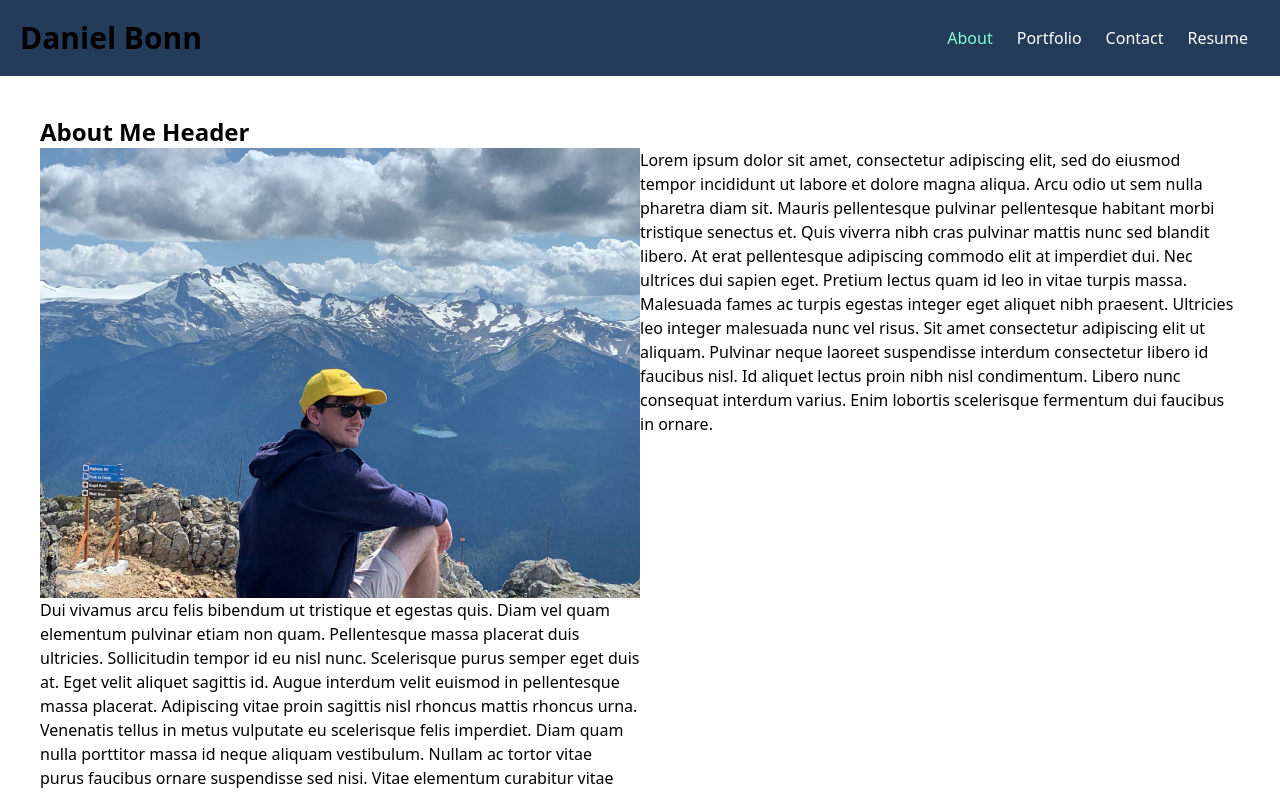
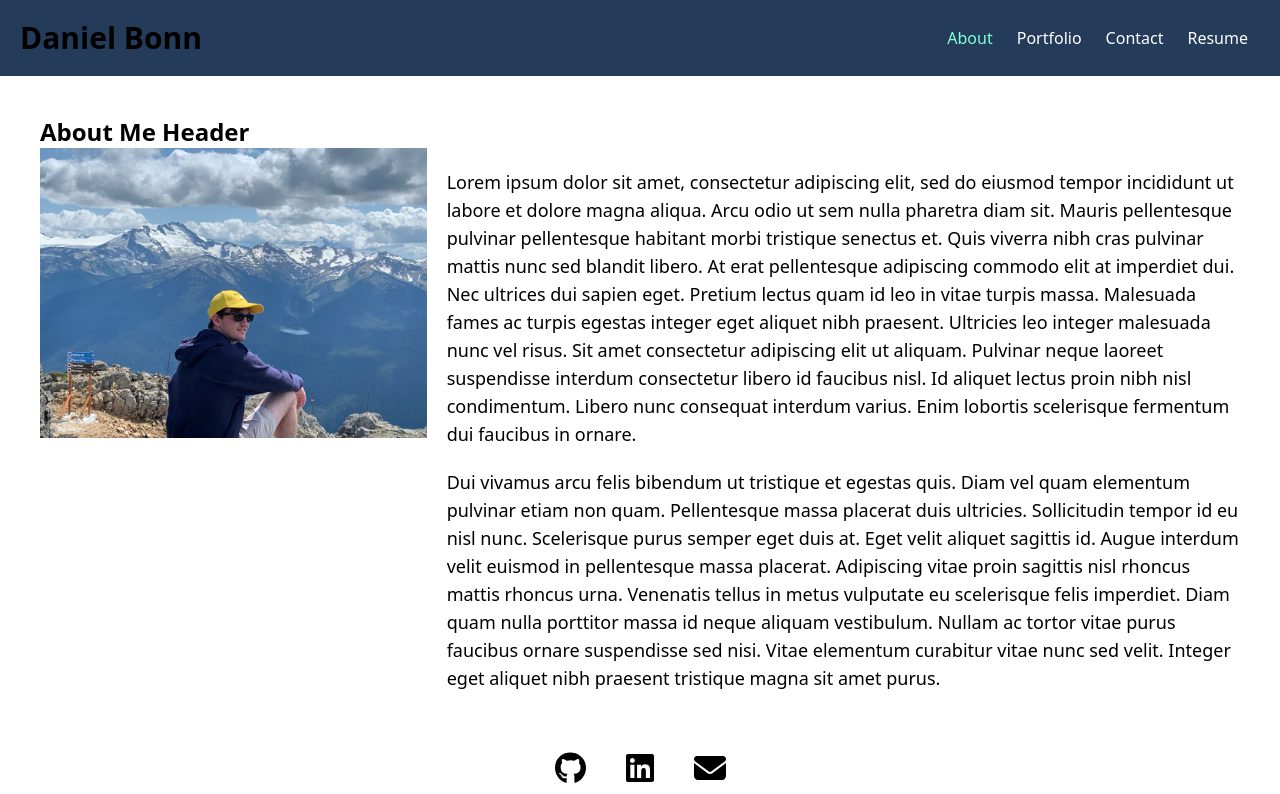
Before and after one commit to DanielTBonn/react-portfolio, a React (Vite) app: page / in a window 1280 px wide. Shown: the top 794 px of the page. Built offline with nearby package versions, Linux system fonts and the light colour scheme.

Commit message:
added a little bit of styling to the about-me section

```diff
--- a/src/components/pages/about.jsx
+++ b/src/components/pages/about.jsx
@@ -2,12 +2,14 @@
     return (
         <div className="m-5 p-5 about-section ">
             <h2 className="font-bold text-2xl about-header">About Me Header</h2>
-            <div className="about-body grid grid-cols-2 grid-rows-2">
-                <div className="">
+            <div className="about-body grid grid-cols-3 gap-5">
+                <div className="col-span-1 max-w-lg">
                     <img src="/public/assets/images/mountainpfp.jpeg"></img>
                 </div>
-                <p className="about-p">Lorem ipsum dolor sit amet, consectetur adipiscing elit, sed do eiusmod tempor incididunt ut labore et dolore magna aliqua. Arcu odio ut sem nulla pharetra diam sit. Mauris pellentesque pulvinar pellentesque habitant morbi tristique senectus et. Quis viverra nibh cras pulvinar mattis nunc sed blandit libero. At erat pellentesque adipiscing commodo elit at imperdiet dui. Nec ultrices dui sapien eget. Pretium lectus quam id leo in vitae turpis massa. Malesuada fames ac turpis egestas integer eget aliquet nibh praesent. Ultricies leo integer malesuada nunc vel risus. Sit amet consectetur adipiscing elit ut aliquam. Pulvinar neque laoreet suspendisse interdum consectetur libero id faucibus nisl. Id aliquet lectus proin nibh nisl condimentum. Libero nunc consequat interdum varius. Enim lobortis scelerisque fermentum dui faucibus in ornare.</p>
-                <p className="about-p">Dui vivamus arcu felis bibendum ut tristique et egestas quis. Diam vel quam elementum pulvinar etiam non quam. Pellentesque massa placerat duis ultricies. Sollicitudin tempor id eu nisl nunc. Scelerisque purus semper eget duis at. Eget velit aliquet sagittis id. Augue interdum velit euismod in pellentesque massa placerat. Adipiscing vitae proin sagittis nisl rhoncus mattis rhoncus urna. Venenatis tellus in metus vulputate eu scelerisque felis imperdiet. Diam quam nulla porttitor massa id neque aliquam vestibulum. Nullam ac tortor vitae purus faucibus ornare suspendisse sed nisi. Vitae elementum curabitur vitae nunc sed velit. Integer eget aliquet nibh praesent tristique magna sit amet purus.</p>
+                <div className="text-lg col-span-2">
+                    <p className="about-p my-5">Lorem ipsum dolor sit amet, consectetur adipiscing elit, sed do eiusmod tempor incididunt ut labore et dolore magna aliqua. Arcu odio ut sem nulla pharetra diam sit. Mauris pellentesque pulvinar pellentesque habitant morbi tristique senectus et. Quis viverra nibh cras pulvinar mattis nunc sed blandit libero. At erat pellentesque adipiscing commodo elit at imperdiet dui. Nec ultrices dui sapien eget. Pretium lectus quam id leo in vitae turpis massa. Malesuada fames ac turpis egestas integer eget aliquet nibh praesent. Ultricies leo integer malesuada nunc vel risus. Sit amet consectetur adipiscing elit ut aliquam. Pulvinar neque laoreet suspendisse interdum consectetur libero id faucibus nisl. Id aliquet lectus proin nibh nisl condimentum. Libero nunc consequat interdum varius. Enim lobortis scelerisque fermentum dui faucibus in ornare.</p>
+                    <p className="about-p">Dui vivamus arcu felis bibendum ut tristique et egestas quis. Diam vel quam elementum pulvinar etiam non quam. Pellentesque massa placerat duis ultricies. Sollicitudin tempor id eu nisl nunc. Scelerisque purus semper eget duis at. Eget velit aliquet sagittis id. Augue interdum velit euismod in pellentesque massa placerat. Adipiscing vitae proin sagittis nisl rhoncus mattis rhoncus urna. Venenatis tellus in metus vulputate eu scelerisque felis imperdiet. Diam quam nulla porttitor massa id neque aliquam vestibulum. Nullam ac tortor vitae purus faucibus ornare suspendisse sed nisi. Vitae elementum curabitur vitae nunc sed velit. Integer eget aliquet nibh praesent tristique magna sit amet purus.</p>
+                </div>
             </div>
         </div>
     );
```
